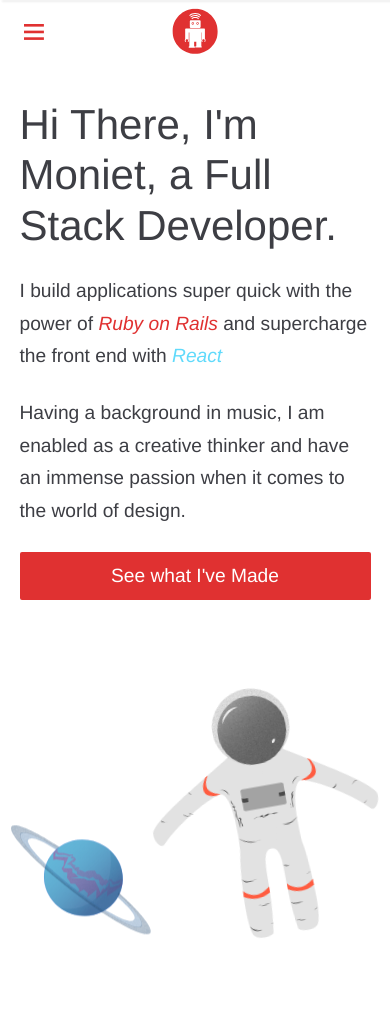
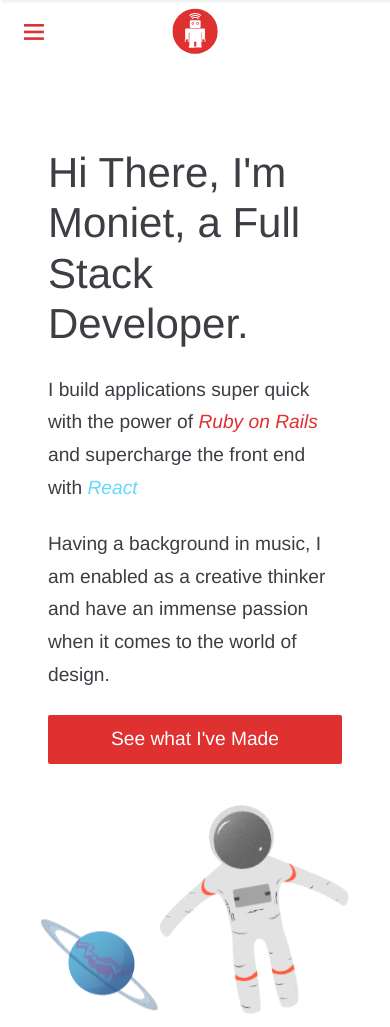
Before and after one commit to Moniet/moniet-thoughtbot-resume, a React (Create React App) app: page / in a window 390 px wide. Before the commit the page ends 976 px from the top, so only its background shows below. Built offline with nearby package versions, Linux system fonts and the light colour scheme; a web font is replaced by a local one.

Commit message:
improved responsive breakpoints for landing page

```diff
--- a/src/components/Landing.js
+++ b/src/components/Landing.js
@@ -18,11 +18,21 @@ const Intro = styled.div`
   height: 100vh;
   width: 90vw;
 
+  ${maxW[1]} {
+    height: 90vh;
+  }
+
+  ${maxW[2]} {
+    height: 80vh;
+  }
+
   ${maxW[3]} {
-    flex-flow: column wrap;
+    flex-flow: column nowrap;
     margin-top: 2rem;
     max-width: 560px;
+    width: 100%;
     position: relative;
+    padding: 3rem;
     margin: 2rem auto;
     left: 0;
   }
@@ -74,6 +84,10 @@ const Artwork = styled.div`
 
   ${maxW[3]} {
     width: 100%;
+  }
+
+  ${maxW[2]} {
+    margin-top: 3rem;
   }
 `
 
```
